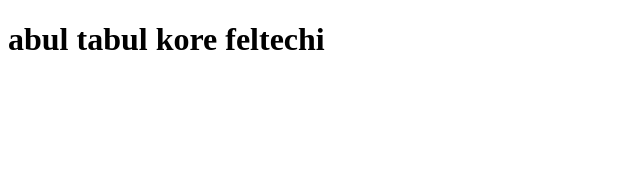
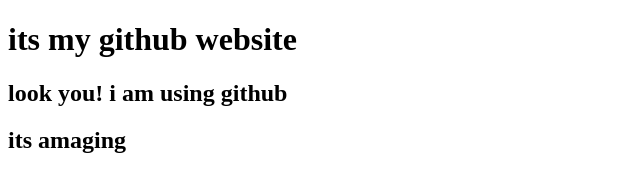
Before and after one commit to noormdnoman/my-first-website, a plain HTML site: page index.html in a window 1280 px wide. Shown: the whole page, without its empty margins (0-640 px from the left). Drawn offline with Linux system fonts and the light colour scheme.

Commit message:
kichu likchi

```diff
--- a/index.html
+++ b/index.html
@@ -4,6 +4,8 @@
         <title>madrasah</title>
 </head>
 <body>
-    <h1>abul tabul kore feltechi</h1>
+    <h1>its my github website</h1>
+    <h2>look you! i am using github</h2>
+    <h2>its amaging</h2>
 </body>
 </html>
```
